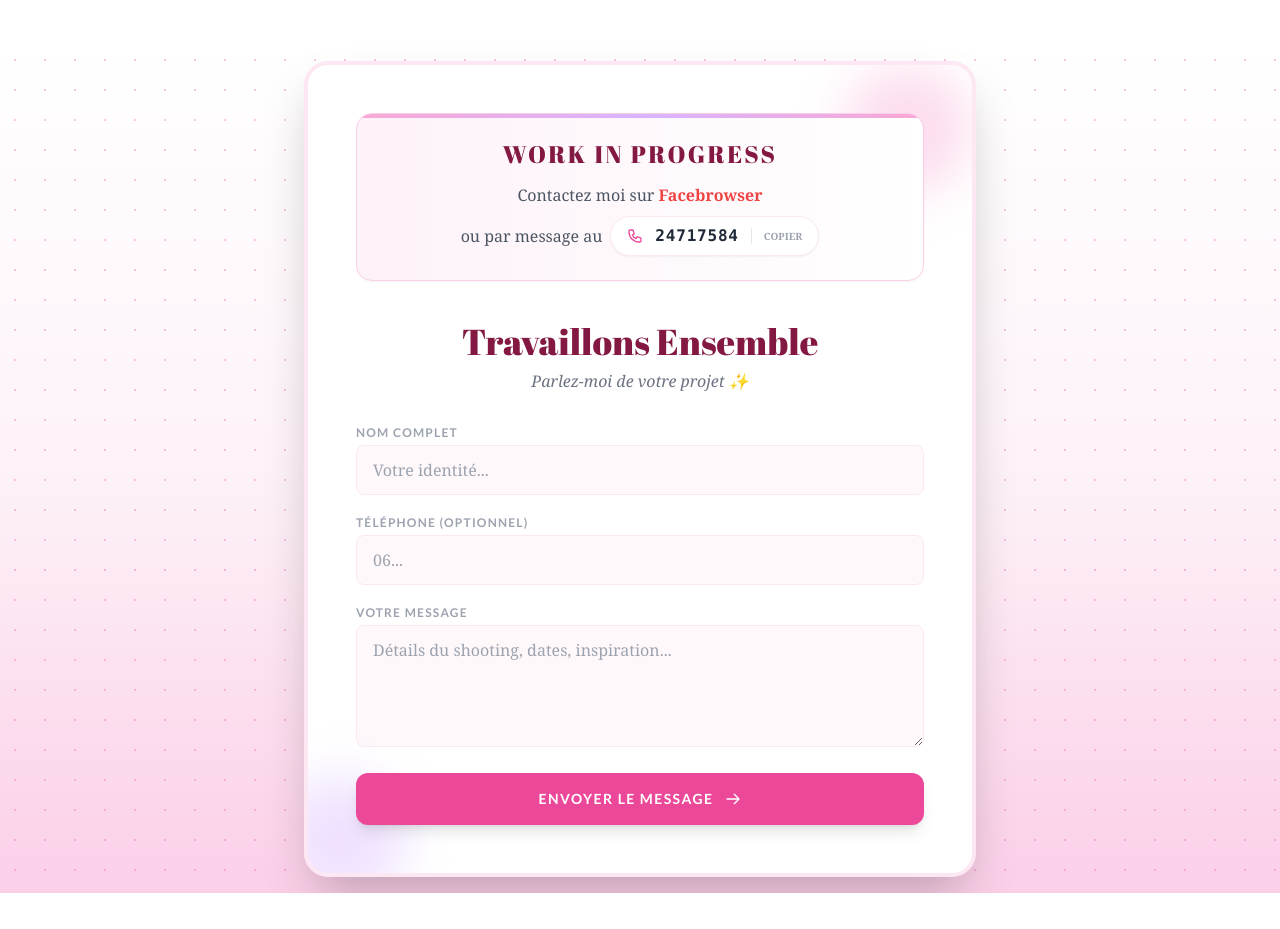
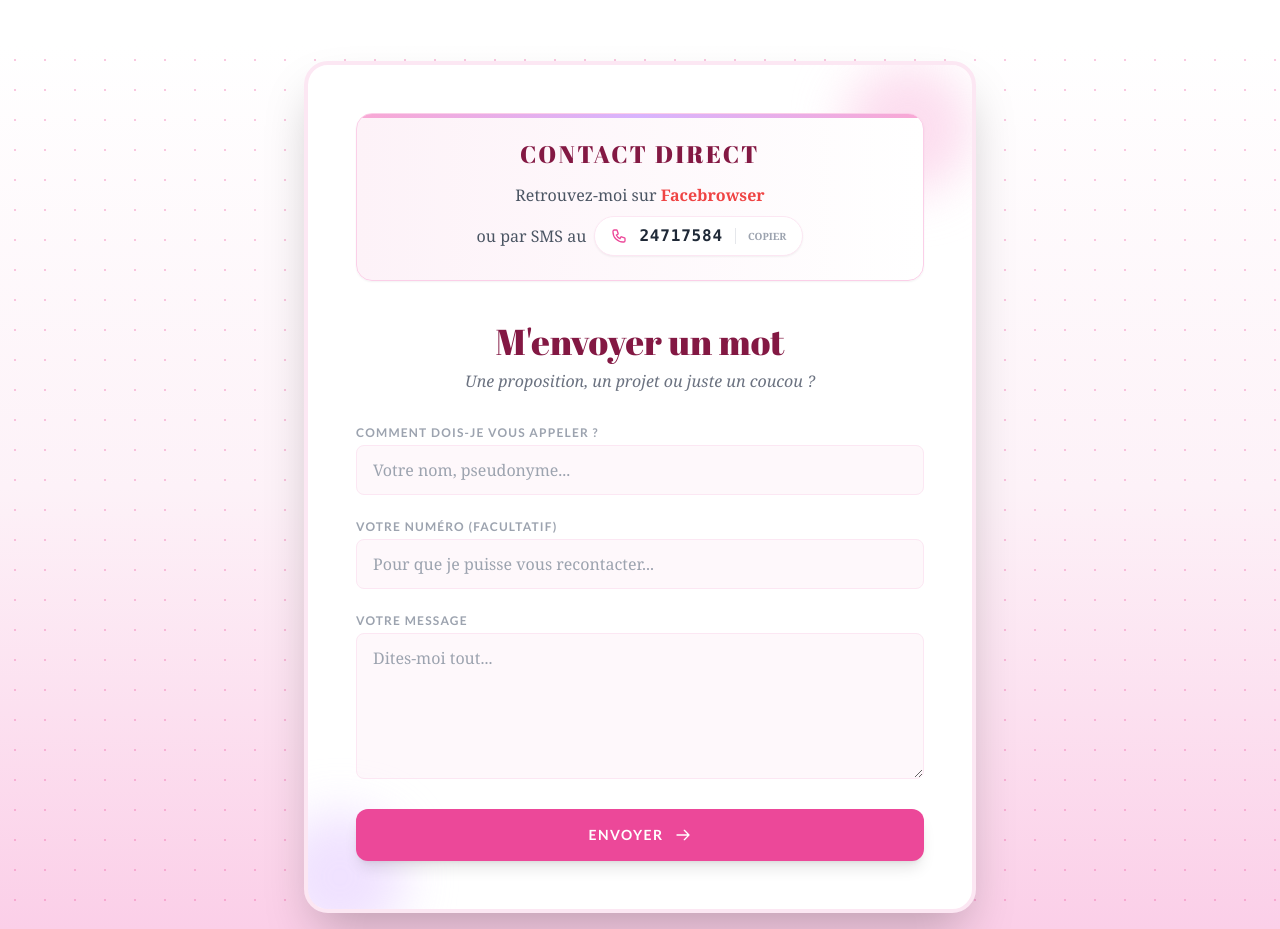
Before and after one commit to Nympheooo/Rose-Portfolio, a React (Vite) app: page / in a window 1280 px wide. Shown: the part 3480-4409 px from the top of the page. Before the commit the page ends 4373 px from the top, so only its background shows below. Built offline with nearby package versions, Linux system fonts and the light colour scheme; a web font is replaced by a local one.

Commit message:
feat(ContactAI): Use FormSubmit for email
Replace direct email configuration with FormSubmit endpoint for more robust contact form functionality. Implement optimistic UI updates for submission confirmation.

```diff
--- a/components/ContactAI.tsx
+++ b/components/ContactAI.tsx
@@ -1,36 +1,31 @@
 import React, { useState } from 'react';
 
 export const ContactAI: React.FC = () => {
-  const [name, setName] = useState('');
-  const [phone, setPhone] = useState('');
-  const [message, setMessage] = useState('');
   const [submitted, setSubmitted] = useState(false);
   const [copied, setCopied] = useState(false);
 
   // ---------------------------------------------------------
   // CONFIGURATION
   // ---------------------------------------------------------
-  const DESTINATION_EMAIL = 'nymphe.jdr@gmail.com';
+  // Utilisation de l'ID sécurisé FormSubmit
+  const FORM_ENDPOINT = 'https://formsubmit.co/95df9cba95851c870bbc2e97e454e3ee';
   // ---------------------------------------------------------
-
-  const handleSubmit = (e: React.FormEvent) => {
-    // On laisse le formulaire s'envoyer naturellement vers FormSubmit (target="_blank")
-    // Pas d'enregistrement local
-    setSubmitted(true);
-  };
-
-  const handleReset = () => {
-    setSubmitted(false);
-    setName('');
-    setPhone('');
-    setMessage('');
-  };
 
   const handleCopy = () => {
       navigator.clipboard.writeText('24717584').then(() => {
           setCopied(true);
           setTimeout(() => setCopied(false), 2000);
       });
+  };
+
+  // Gestion optimiste de l'affichage après l'envoi
+  // Comme le formulaire s'ouvre dans un nouvel onglet, on affiche simplement un message de succès ici.
+  const handleFormSubmit = () => {
+      setTimeout(() => setSubmitted(true), 500);
+  };
+
+  const handleReset = () => {
+    setSubmitted(false);
   };
 
   return (
@@ -41,18 +36,18 @@ export const ContactAI: React.FC = () => {
 
       <div className="relative z-10">
 
-        {/* BANDEAU WORK IN PROGRESS */}
+        {/* BANDEAU INFO RAPIDE */}
         <div className="bg-gradient-to-r from-pink-50 to-white border border-pink-200 rounded-2xl p-6 mb-10 shadow-sm text-center relative overflow-hidden">
             <div className="absolute top-0 left-0 w-full h-1 bg-gradient-to-r from-pink-300 via-purple-300 to-pink-300"></div>
 
-            <h3 className="font-display text-2xl text-pink-900 mb-3 uppercase tracking-widest">Work in Progress</h3>
+            <h3 className="font-display text-2xl text-pink-900 mb-3 uppercase tracking-widest">Contact Direct</h3>
 
             <div className="text-gray-600 font-serif leading-relaxed space-y-2">
                 <p>
-                    Contactez moi sur <a href="https://facebrowser.gta.world/notanangel" target="_blank" rel="noreferrer" className="text-red-500 font-bold hover:text-red-600 hover:underline decoration-red-300 underline-offset-2 transition-all">Facebrowser</a>
+                    Retrouvez-moi sur <a href="https://facebrowser.gta.world/notanangel" target="_blank" rel="noreferrer" className="text-red-500 font-bold hover:text-red-600 hover:underline decoration-red-300 underline-offset-2 transition-all">Facebrowser</a>
                 </p>
                 <div className="flex flex-col md:flex-row items-center justify-center gap-2">
-                    <span>ou par message au</span>
+                    <span>ou par SMS au</span>
                     <div className="inline-flex items-center gap-3 bg-white px-4 py-1.5 rounded-full border border-pink-100 shadow-sm group hover:border-pink-300 transition-colors">
                         <svg className="w-4 h-4 text-pink-500" fill="none" stroke="currentColor" viewBox="0 0 24 24"><path strokeLinecap="round" strokeLinejoin="round" strokeWidth="2" d="M3 5a2 2 0 012-2h3.28a1 1 0 01.948.684l1.498 4.493a1 1 0 01-.502 1.21l-2.257 1.13a11.042 11.042 0 005.516 5.516l1.13-2.257a1 1 0 011.21-.502l4.493 1.498a1 1 0 01.684.949V19a2 2 0 01-2 2h-1C9.716 21 3 14.284 3 6V5z"></path></svg>
                         <span className="font-mono font-bold text-gray-800 tracking-wider">24717584</span>
@@ -76,61 +71,61 @@ export const ContactAI: React.FC = () => {
             </div>
         </div>
 
-        <h2 className="text-4xl font-display text-center text-pink-900 mb-2">Travaillons Ensemble</h2>
-        <p className="text-center text-gray-500 font-serif italic mb-8">Parlez-moi de votre projet ✨</p>
+        <h2 className="text-4xl font-display text-center text-pink-900 mb-2">M'envoyer un mot</h2>
+        <p className="text-center text-gray-500 font-serif italic mb-8">Une proposition, un projet ou juste un coucou ?</p>
 
         {submitted ? (
              <div className="bg-green-50 border border-green-200 text-green-700 p-8 rounded-xl text-center animate-in fade-in zoom-in duration-500">
                 <div className="w-16 h-16 bg-green-100 text-green-500 rounded-full flex items-center justify-center mx-auto mb-4">
                     <svg className="w-8 h-8" fill="none" stroke="currentColor" viewBox="0 0 24 24"><path strokeLinecap="round" strokeLinejoin="round" strokeWidth="2" d="M5 13l4 4L19 7"></path></svg>
                 </div>
-                <p className="font-display text-2xl mb-2">Validation requise</p>
-
-                <p className="text-xs mt-6 text-green-600 opacity-70 uppercase tracking-widest">Une fois validé, je vous recontacterai sous peu.</p>
+                <p className="font-display text-2xl mb-2">Formulaire Envoyé</p>
+                <p className="text-xs mt-4 text-green-600 opacity-70">
+                    Merci ! Une page de confirmation s'est ouverte dans un nouvel onglet.
+                </p>
 
                 <button
                     onClick={handleReset}
                     className="mt-8 px-6 py-3 bg-white border border-green-200 text-green-700 rounded-full text-xs font-bold uppercase tracking-widest hover:bg-green-50 hover:shadow-md transition-all duration-300"
                 >
-                    J'ai une autre demande
+                    Envoyer un autre message
                 </button>
              </div>
         ) : (
             <form
-                action={`https://formsubmit.co/${DESTINATION_EMAIL}`}
+                action={FORM_ENDPOINT}
                 method="POST"
                 target="_blank"
-                onSubmit={handleSubmit}
-                className="space-y-5"
+                onSubmit={handleFormSubmit}
+                className="space-y-6"
             >
-            {/* Configuration FormSubmit */}
-            <input type="hidden" name="_subject" value={`Portfolio: Nouveau message de ${name}`} />
+                {/* Champs cachés de configuration FormSubmit */}
+                <input type="hidden" name="_subject" value="Nouveau contact Portfolio" />
                 <input type="hidden" name="_template" value="table" />
-            <input type="hidden" name="_captcha" value="true" /> {/* Force le captcha pour garantir l'envoi */}
-            <input type="text" name="_honey" style={{display: 'none'}} />
+
+                {/* Champ Email Caché et Fixe */}
+                <input type="hidden" name="email" value="contactportfolio@gmail.com" />
 
                 <div>
-                <label className="block text-xs font-bold text-gray-400 mb-1 uppercase tracking-widest">Nom complet</label>
+                    <label className="block text-xs font-bold text-gray-400 mb-1 uppercase tracking-widest">Comment dois-je vous appeler ?</label>
                     <input
                         type="text"
                         name="name"
-                    value={name}
-                    onChange={(e) => setName(e.target.value)}
                         className="w-full px-4 py-3 bg-pink-50/50 border border-pink-100 rounded-lg focus:outline-none focus:ring-2 focus:ring-pink-400 focus:bg-white transition-colors font-serif text-gray-800"
-                    placeholder="Votre identité..."
+                        placeholder="Votre nom, pseudonyme..."
                         required
                     />
                 </div>
 
+                {/* Le champ email visible a été retiré et remplacé par l'input hidden ci-dessus */}
+
                 <div>
-                <label className="block text-xs font-bold text-gray-400 mb-1 uppercase tracking-widest">Téléphone (Optionnel)</label>
+                    <label className="block text-xs font-bold text-gray-400 mb-1 uppercase tracking-widest">Votre numéro (Facultatif)</label>
                     <input
-                    type="tel"
+                        type="text"
                         name="phone"
-                    value={phone}
-                    onChange={(e) => setPhone(e.target.value)}
                         className="w-full px-4 py-3 bg-pink-50/50 border border-pink-100 rounded-lg focus:outline-none focus:ring-2 focus:ring-pink-400 focus:bg-white transition-colors font-serif text-gray-800"
-                    placeholder="06..."
+                        placeholder="Pour que je puisse vous recontacter..."
                     />
                 </div>
 
@@ -138,11 +133,9 @@ export const ContactAI: React.FC = () => {
                     <label className="block text-xs font-bold text-gray-400 mb-1 uppercase tracking-widest">Votre Message</label>
                     <textarea
                         name="message"
-                    value={message}
-                    onChange={(e) => setMessage(e.target.value)}
-                    rows={4}
+                        rows={5}
                         className="w-full px-4 py-3 bg-pink-50/50 border border-pink-100 rounded-lg focus:outline-none focus:ring-2 focus:ring-pink-400 focus:bg-white transition-colors font-serif text-gray-800"
-                    placeholder="Détails du shooting, dates, inspiration..."
+                        placeholder="Dites-moi tout..."
                         required
                     />
                 </div>
@@ -151,7 +144,7 @@ export const ContactAI: React.FC = () => {
                     type="submit"
                     className="w-full bg-pink-500 text-white font-bold py-4 rounded-xl shadow-lg hover:bg-pink-600 hover:shadow-xl transform hover:-translate-y-1 transition-all duration-300 uppercase tracking-widest text-sm flex justify-center items-center gap-3"
                 >
-                <span>Envoyer le message</span>
+                    <span>Envoyer</span>
                     <svg className="w-4 h-4" fill="none" stroke="currentColor" viewBox="0 0 24 24"><path strokeLinecap="round" strokeLinejoin="round" strokeWidth="2" d="M14 5l7 7m0 0l-7 7m7-7H3"></path></svg>
                 </button>
             </form>
```
Lines whose indentation alone changed are shown as unchanged.
